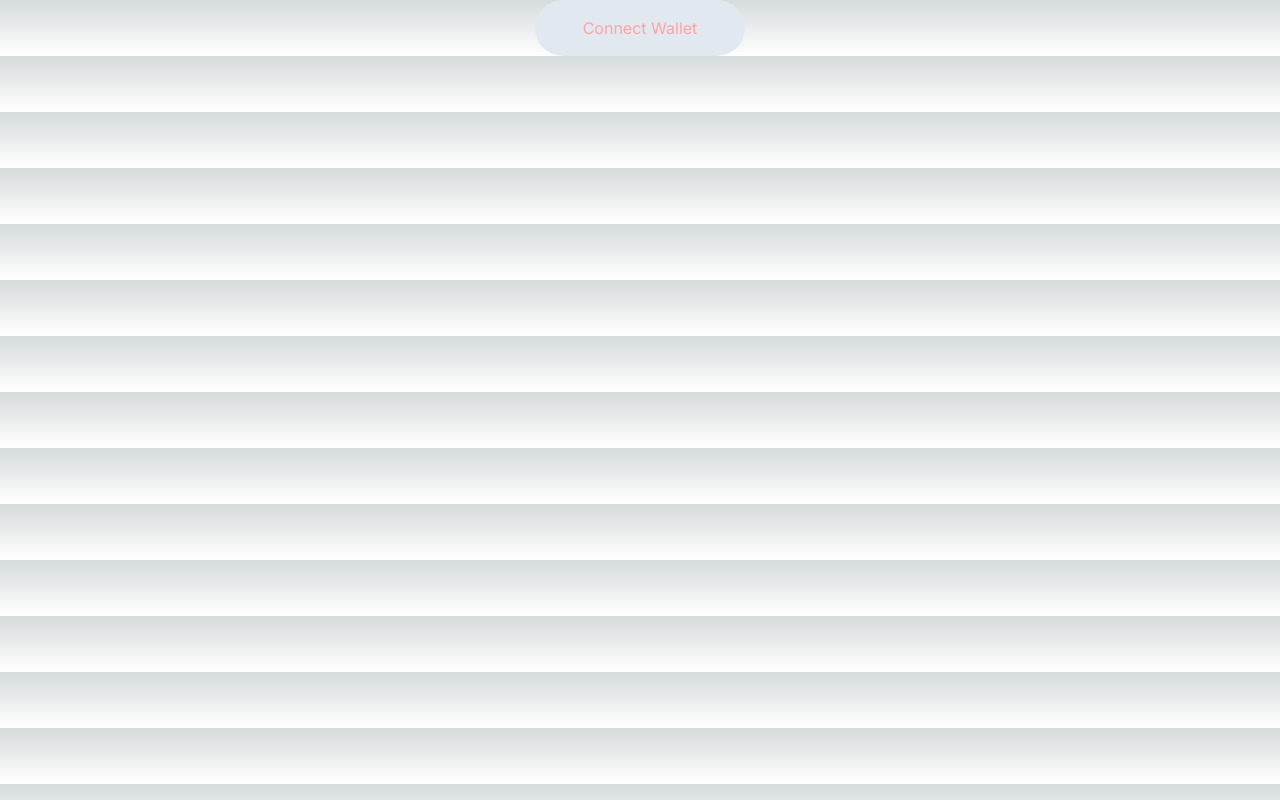
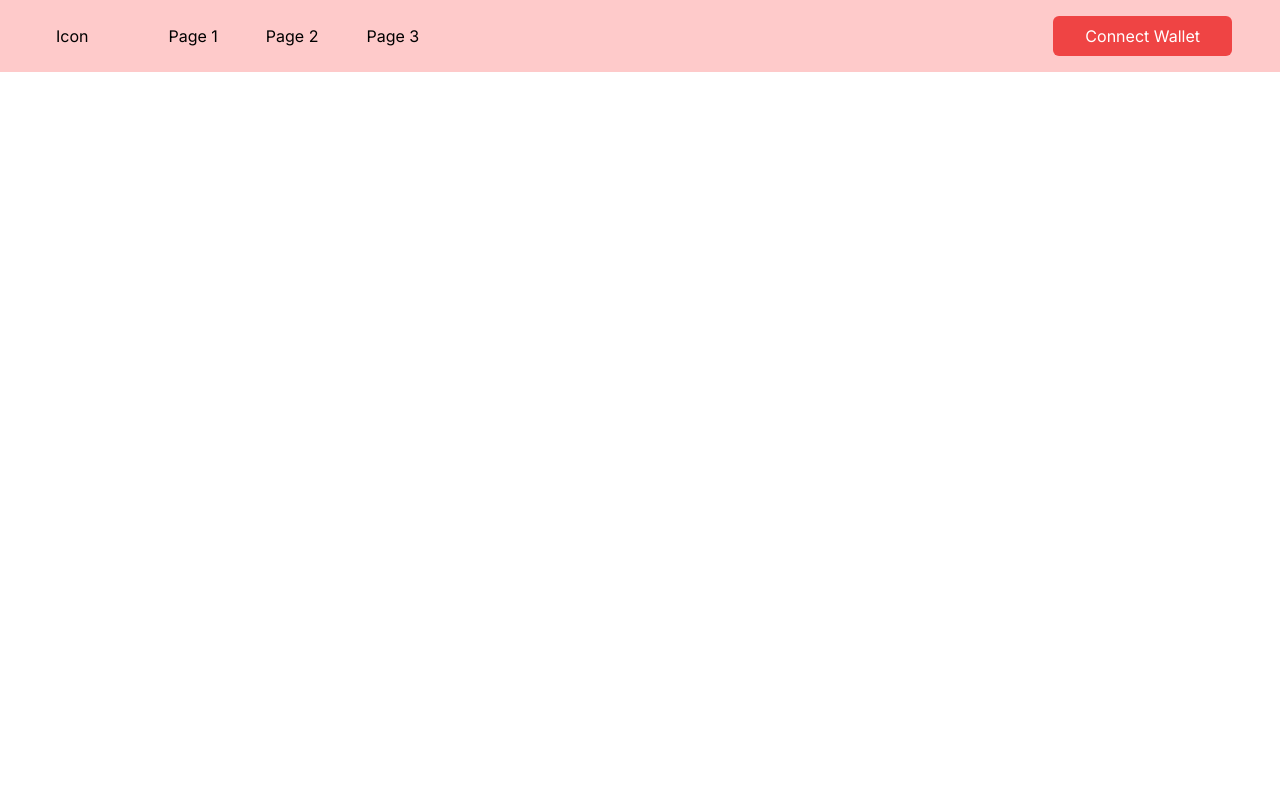
Before and after one commit to matthew-chua/next-template, a Next.js app: page / in a window 1280 px wide. Built offline with nearby package versions, Linux system fonts and the light colour scheme.

Commit message:
added navbar

```diff
--- a/src/app/globals.css
+++ b/src/app/globals.css
@@ -10,18 +10,20 @@
 
 @media (prefers-color-scheme: dark) {
   :root {
-    --foreground-rgb: 255, 255, 255;
+    /* 255, 255, 255 */
+    --foreground-rgb: 0, 0, 0;
     --background-start-rgb: 0, 0, 0;
     --background-end-rgb: 0, 0, 0;
   }
 }
 
 body {
+  background-color: #fff;
   color: rgb(var(--foreground-rgb));
-  background: linear-gradient(
+  /* background: linear-gradient(
       to bottom,
       transparent,
       rgb(var(--background-end-rgb))
     )
-    rgb(var(--background-start-rgb));
+    rgb(var(--background-start-rgb)); */
 }
--- a/src/app/page.tsx
+++ b/src/app/page.tsx
@@ -2,16 +2,17 @@
 import ethers from "ethers";
 
 //components
-import Button from "@/components/Button";
+import NavBar from "@/components/NavBar";
+import RoundButton from "@/components/RoundButton";
+
 
 export default function Home() {
 
-  const connectWalletHandler = async () => {
-
-  }
   return (
     <div className="flex flex-col items-center">
-      <Button onClick={connectWalletHandler} text="Connect Wallet"/>
+      <NavBar/>
+      Home Page
+      <RoundButton text="Round Button"/>
     </div>
   )
 }
--- a/src/app/page1/page.tsx
+++ b/src/app/page1/page.tsx
@@ -1,7 +1,11 @@
 import React from 'react'
+import NavBar from '@/components/NavBar'
 
 export default function Page() {
   return (
-    <div>page 1</div>
+    <div>
+      <NavBar/>
+      page 1
+    </div>
   )
 }
--- a/src/app/page2/page.tsx
+++ b/src/app/page2/page.tsx
@@ -1,7 +1,11 @@
-import React from 'react'
+import React from "react";
+import NavBar from "@/components/NavBar";
 
 export default function Page() {
   return (
-    <div>page 2</div>
-  )
+    <div>
+      <NavBar />
+      page 2
+    </div>
+  );
 }
--- a/src/app/page3/page.tsx
+++ b/src/app/page3/page.tsx
@@ -1,7 +1,11 @@
-import React from 'react'
+import React from "react";
+import NavBar from "@/components/NavBar";
 
 export default function Page() {
   return (
-    <div>page 3</div>
-  )
+    <div>
+      <NavBar />
+      page 3
+    </div>
+  );
 }
--- a/src/components/Button.tsx
+++ b/src/components/Button.tsx
@@ -2,7 +2,7 @@ import React from "react";
 
 export default function Button(props: any) {
   return (
-    <button className="text-red-300 rounded-full bg-slate-200 py-4 px-12">
+    <button className="text-white rounded-md bg-red-500 py-2 px-8 hover:bg-red-800">
       {props.text}
     </button>
   );
--- /dev/null
+++ b/src/components/Footer.tsx
@@ -0,0 +1,7 @@
+import React from 'react'
+
+export default function Footer() {
+  return (
+    <div>Footer</div>
+  )
+}
--- /dev/null
+++ b/src/components/NavBar.tsx
@@ -0,0 +1,17 @@
+import React from 'react'
+import Button from './Button'
+import Link from 'next/link'
+
+export default function NavBar() {
+  return (
+    <div className='flex w-screen bg-red-200 text-black py-4 px-12 items-center fixed top-0'>
+      <Link href='/' className='m-2'>Icon</Link>
+      <div className='w-12'/>
+      <Link href='/page1' className='mx-6 hover:underline'>Page 1</Link>
+      <Link href='/page2' className='mx-6 hover:underline'>Page 2</Link>
+      <Link href='/page3' className='mx-6 hover:underline'>Page 3</Link>
+      <div className='grow'></div>
+      <Button className='m-2' text="Connect Wallet"/>
+    </div>
+  )
+}
--- /dev/null
+++ b/src/components/RoundButton.tsx
@@ -0,0 +1,9 @@
+import React from "react";
+
+export default function RoundButton(props: any) {
+  return (
+    <button className="text-white rounded-full bg-red-500 py-2 px-12 hover:bg-red-800">
+      {props.text}
+    </button>
+  );
+}
```
